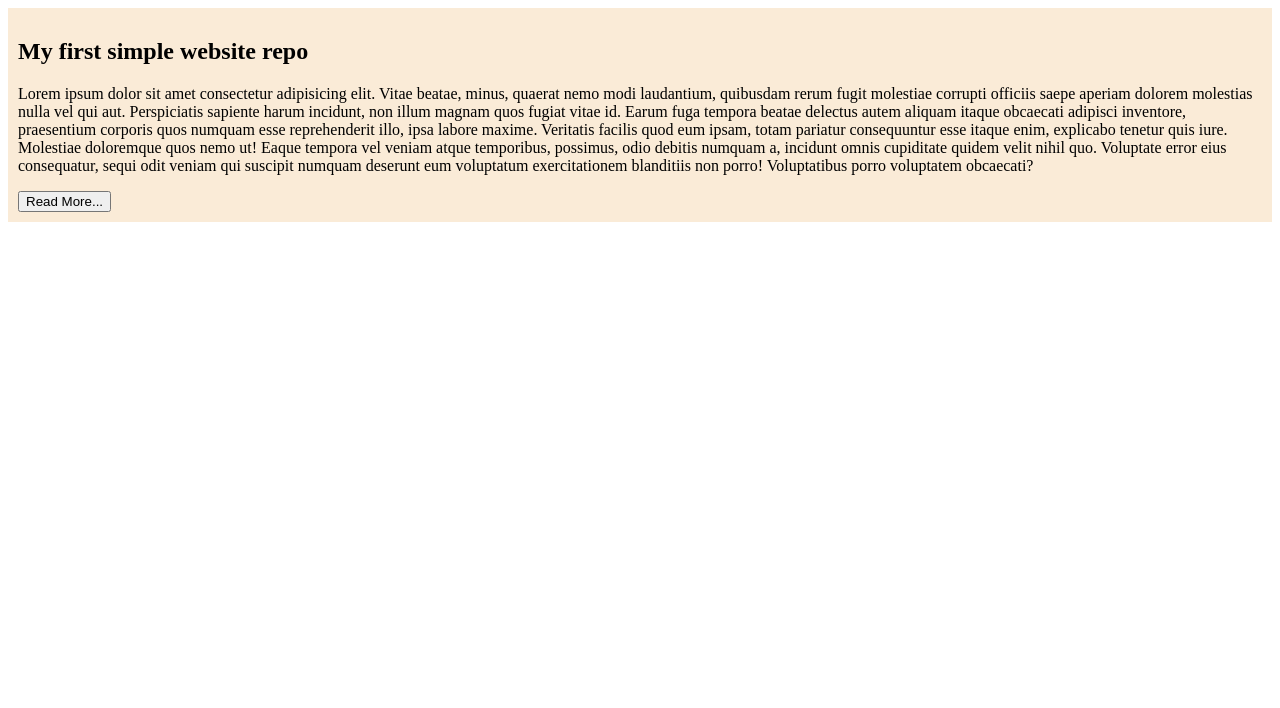
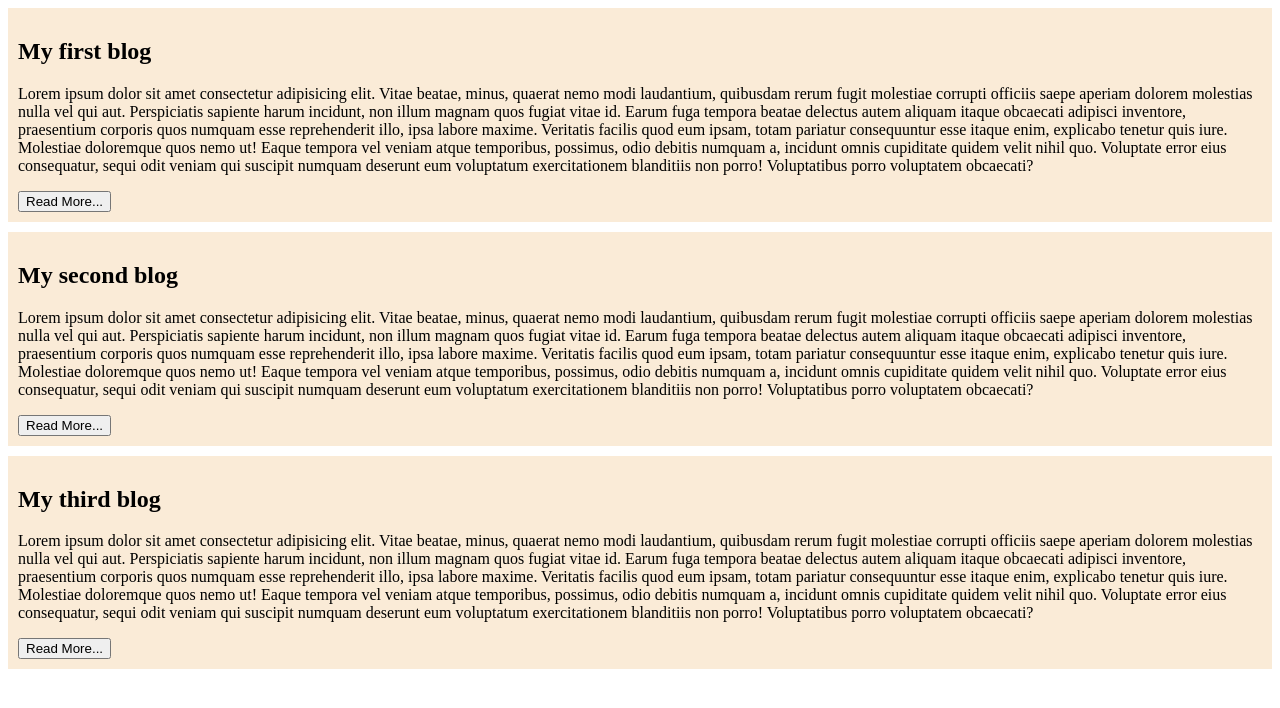
Before and after one commit to SHShadhin/my-simple-website-repo, a plain HTML site: page index.html in a window 1280 px wide. Drawn offline with Linux system fonts and the light colour scheme.

Commit message:
added second and third blog

```diff
--- a/index.html
+++ b/index.html
@@ -8,7 +8,21 @@
 </head>
 <body>
     <div>
-        <h2>My first simple website repo</h2>
+        <h2>My first blog</h2>
+        <p>
+            Lorem ipsum dolor sit amet consectetur adipisicing elit. Vitae beatae, minus, quaerat nemo modi laudantium, quibusdam rerum fugit molestiae corrupti officiis saepe aperiam dolorem molestias nulla vel qui aut. Perspiciatis sapiente harum incidunt, non illum magnam quos fugiat vitae id. Earum fuga tempora beatae delectus autem aliquam itaque obcaecati adipisci inventore, praesentium corporis quos numquam esse reprehenderit illo, ipsa labore maxime. Veritatis facilis quod eum ipsam, totam pariatur consequuntur esse itaque enim, explicabo tenetur quis iure. Molestiae doloremque quos nemo ut! Eaque tempora vel veniam atque temporibus, possimus, odio debitis numquam a, incidunt omnis cupiditate quidem velit nihil quo. Voluptate error eius consequatur, sequi odit veniam qui suscipit numquam deserunt eum voluptatum exercitationem blanditiis non porro! Voluptatibus porro voluptatem obcaecati?
+        </p>
+        <button>Read More...</button>
+    </div>
+    <div>
+        <h2>My second blog</h2>
+        <p>
+            Lorem ipsum dolor sit amet consectetur adipisicing elit. Vitae beatae, minus, quaerat nemo modi laudantium, quibusdam rerum fugit molestiae corrupti officiis saepe aperiam dolorem molestias nulla vel qui aut. Perspiciatis sapiente harum incidunt, non illum magnam quos fugiat vitae id. Earum fuga tempora beatae delectus autem aliquam itaque obcaecati adipisci inventore, praesentium corporis quos numquam esse reprehenderit illo, ipsa labore maxime. Veritatis facilis quod eum ipsam, totam pariatur consequuntur esse itaque enim, explicabo tenetur quis iure. Molestiae doloremque quos nemo ut! Eaque tempora vel veniam atque temporibus, possimus, odio debitis numquam a, incidunt omnis cupiditate quidem velit nihil quo. Voluptate error eius consequatur, sequi odit veniam qui suscipit numquam deserunt eum voluptatum exercitationem blanditiis non porro! Voluptatibus porro voluptatem obcaecati?
+        </p>
+        <button>Read More...</button>
+    </div>
+    <div>
+        <h2>My third blog</h2>
         <p>
             Lorem ipsum dolor sit amet consectetur adipisicing elit. Vitae beatae, minus, quaerat nemo modi laudantium, quibusdam rerum fugit molestiae corrupti officiis saepe aperiam dolorem molestias nulla vel qui aut. Perspiciatis sapiente harum incidunt, non illum magnam quos fugiat vitae id. Earum fuga tempora beatae delectus autem aliquam itaque obcaecati adipisci inventore, praesentium corporis quos numquam esse reprehenderit illo, ipsa labore maxime. Veritatis facilis quod eum ipsam, totam pariatur consequuntur esse itaque enim, explicabo tenetur quis iure. Molestiae doloremque quos nemo ut! Eaque tempora vel veniam atque temporibus, possimus, odio debitis numquam a, incidunt omnis cupiditate quidem velit nihil quo. Voluptate error eius consequatur, sequi odit veniam qui suscipit numquam deserunt eum voluptatum exercitationem blanditiis non porro! Voluptatibus porro voluptatem obcaecati?
         </p>
--- a/styles/style.css
+++ b/styles/style.css
@@ -1,4 +1,5 @@
 div {
     background-color: antiquewhite;
     padding: 10px;
+    margin-bottom: 10px;
 }
```
